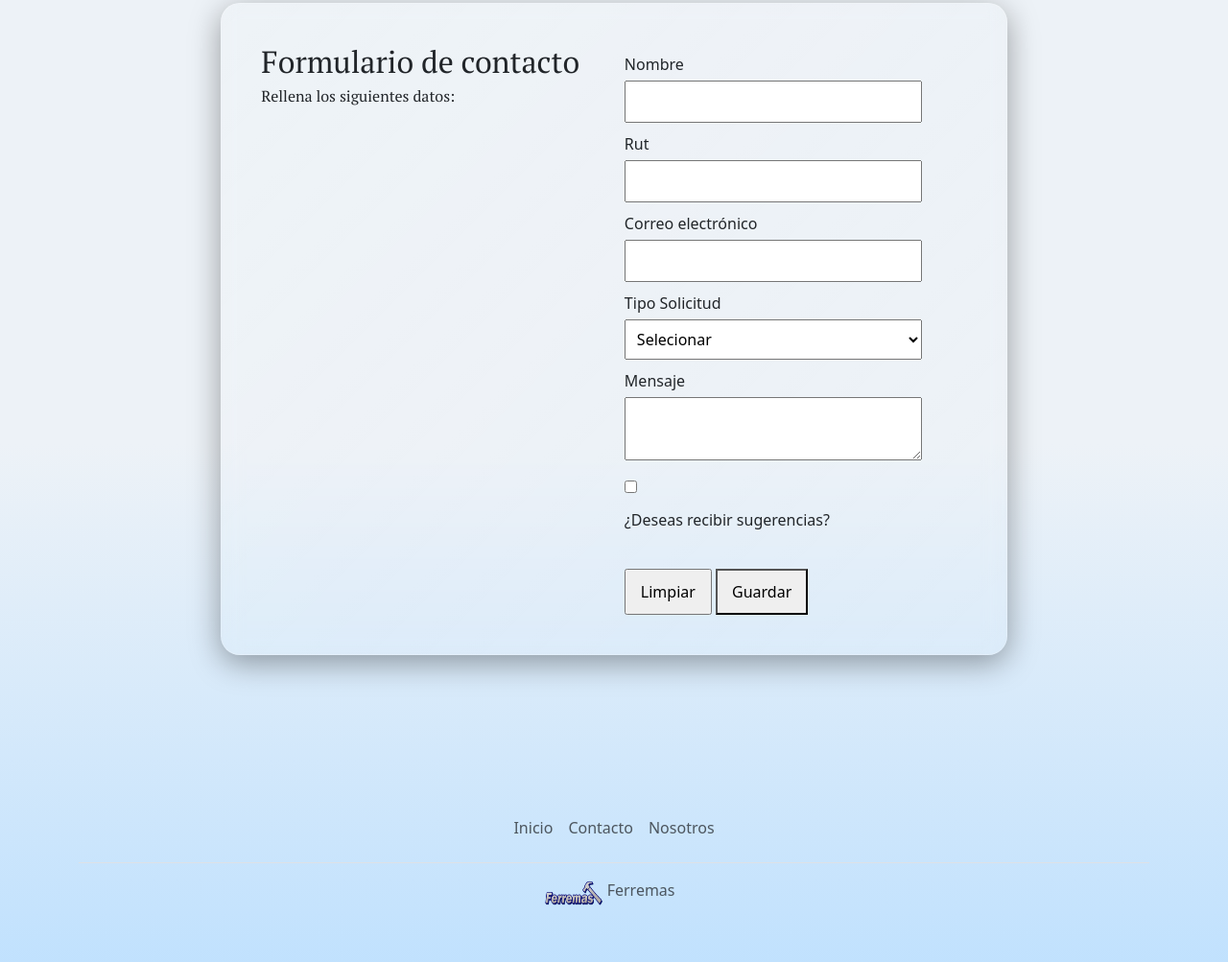
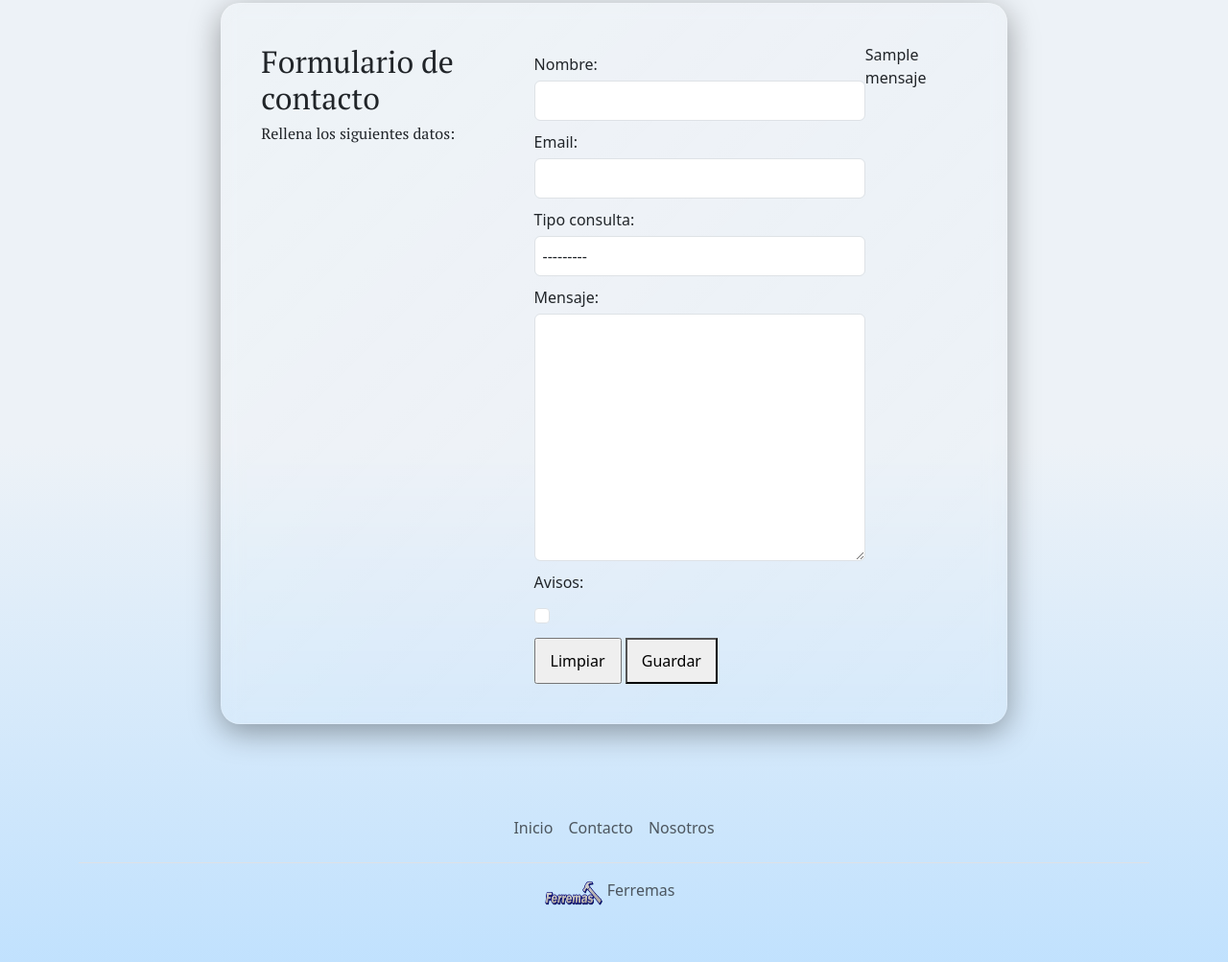
Before and after one commit to FabianBugueno/integracion, a Django app: template app/templates/app/contacto.html in a window 1280 px wide. Shown: the part 77-1080 px from the top of the page at 96% size. Run offline with Django 5.2, Linux system fonts and the light colour scheme; the template is opened without the code that fills it: values that come from a table or form of the project are taken from there, most other values are stand-ins (such as "Sample title", 1, 10 or a date in 2020); some libraries are stand-ins or nearby versions.

Commit message:
formulario de contacto finalizado

```diff
--- a/app/admin.py
+++ b/app/admin.py
@@ -1,5 +1,5 @@
 from django.contrib import admin
-from .models import Marca, Producto
+from .models import Marca, Producto, contacto
 # Register your models here.
 
 class ProductoAdmin(admin.ModelAdmin):
@@ -10,3 +10,4 @@ class ProductoAdmin(admin.ModelAdmin):
 
 admin.site.register(Marca)
 admin.site.register(Producto, ProductoAdmin)
+admin.site.register(contacto)
--- /dev/null
+++ b/app/forms.py
@@ -0,0 +1,14 @@
+from django import forms
+from .models import contacto
+
+class ContactoForm(forms.ModelForm):
+    class Meta:
+        model = contacto
+        fields = '__all__'
+        widgets = {
+            'nombre': forms.TextInput(attrs={'class': 'form-control'}),
+            'email': forms.EmailInput(attrs={'class': 'form-control'}),
+            'tipo_consulta': forms.Select(attrs={'class': 'form-control'}),
+            'mensaje': forms.Textarea(attrs={'class': 'form-control'}),
+            'avisos': forms.CheckboxInput(attrs={'class': 'form-check-input'}),
+        }
--- a/app/models.py
+++ b/app/models.py
@@ -18,3 +18,19 @@ class Producto(models.Model):
 
     def __str__(self):
         return self.nombre
+
+opciones_consulta = [
+    [0, 'Consulta'],
+    [1, 'Reclamo'],
+    [2, 'Sugerencia'],
+    [3, 'Otro']
+]
+class contacto(models.Model):
+    nombre = models.CharField(max_length=50)
+    email = models.EmailField()
+    tipo_consulta = models.IntegerField(choices=opciones_consulta)
+    mensaje = models.TextField()
+    avisos = models.BooleanField()
+
+    def __str__(self):
+        return self.nombre
--- a/app/static/app/js/formulario_jquery.js
+++ b/app/static/app/js/formulario_jquery.js
@@ -20,8 +20,8 @@ $("#formulario_contacto").validate({
         },
         email: {
             required: true,
-            email: true,
-            terminaPor: "duoc.cl"
+            email: true
+
         },
         tipo_solicitud: {
             required: true
--- a/app/templates/app/contacto.html
+++ b/app/templates/app/contacto.html
@@ -11,34 +11,14 @@
         <div class="contenido-contacto">
             <div class="titulos"><h2>Formulario de contacto</h2>
             <h6>Rellena los siguientes datos: </h6>
-            </div>
-        <form action="" id="formulario_contacto">
-            <label for="nombre">Nombre</label>
-            <input type="text" name="nombre" id="nombre">
-            <br>
-            <label for="rut">Rut</label>
-            <input type="text" name="rut" id="rut">
-            <br>
-            <label for="correo">Correo electrónico</label>
-            <input type="email" name="email" id="email">
-            <br>
-            <label for="tipo_solicitud">Tipo Solicitud</label>
-            <select name="tipo_solicitud" id="tipo_solicitud">
-                <option value="">Selecionar</option>
-                <option value="sugerencia">Sugerencia</option>
-                <option value="reclamo">Reclamo</option>
-                <option value="consulta">Consulta</option>
-            </select>
-            <br>
-            <label for="mensaje">Mensaje</label>
-            <textarea name="mensaje" id="mensaje" cols="30" row="10"></textarea>
-            <br>
-            <input type="checkbox" name="avisos" id="avisos">
-            <label for="avisos">¿Deseas recibir sugerencias?</label>
-            <br>
-            <input type="reset" value="Limpiar">
-            <button type="button" id="guardar">Guardar</button>
+        </div>
+        <form action="" id="formulario_contacto" method = "post">
+            {% csrf_token %}
+            {{form }}
+        <input type="reset" value="Limpiar">
+        <button type="submit" id="guardar">Guardar</button>
         </form>
+        {{mensaje}}
         </div>
     </div>
 
```
Also changed, not shown: app/views.py (+13 -2 lines), app/migrations/0003_contacto.py (added), db.sqlite3.
